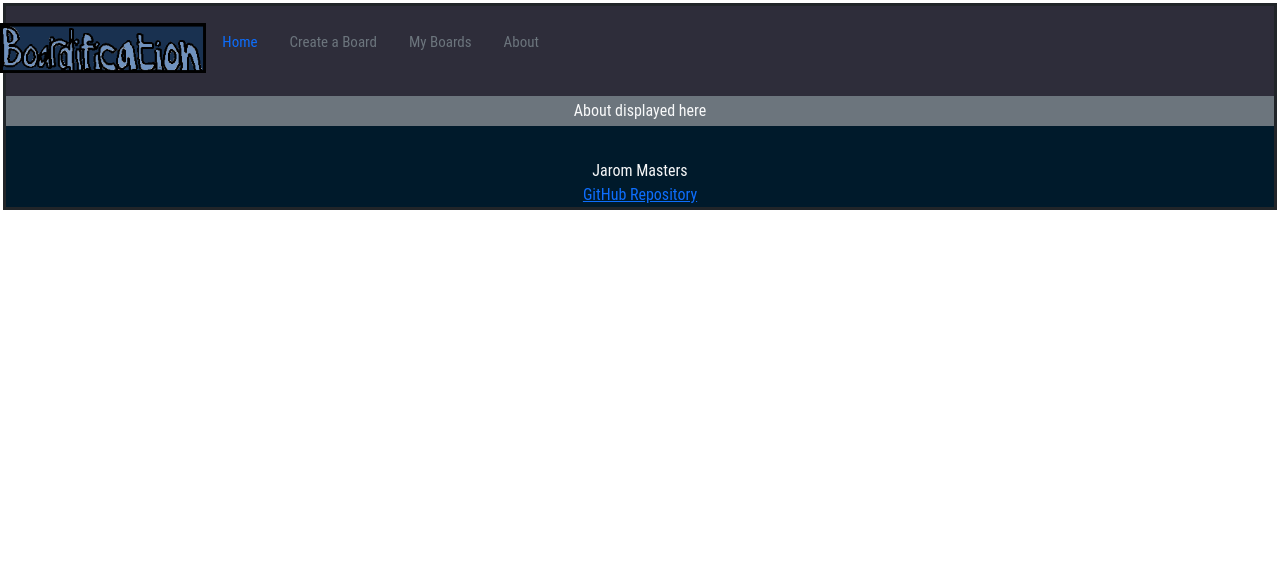
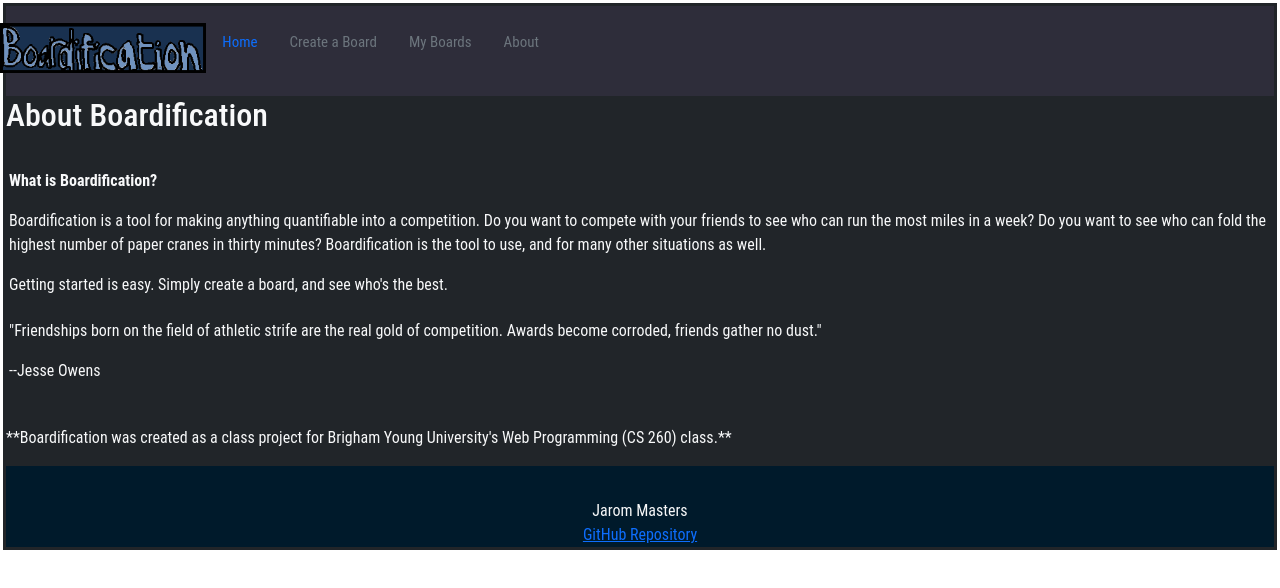
Before and after one commit to jarommasters-max/boardification, a React (Vite) app: page /about in a window 1280 px wide. Shown: the top 588 px of the page. Built offline with nearby package versions, Linux system fonts and the light colour scheme.

Commit message:
added about component

```diff
--- a/src/about/about.jsx
+++ b/src/about/about.jsx
@@ -2,8 +2,31 @@ import React from 'react';
 
 export function About() {
   return (
-    <main className="container-fluid bg-secondary text-center">
-      <div>About displayed here</div>
-    </main>
+    <main>
+        <h2>About Boardification</h2>
+        <br/>
+        <div id="explanation">
+        <p><b>What is Boardification?</b></p>
+        <p>
+            Boardification is a tool for making anything quantifiable into a competition.
+            Do you want to compete with your friends to see who can run the most miles in
+            a week? Do you want to see who can fold the highest number of paper cranes in
+            thirty minutes? Boardification is the tool to use, and for many other situations
+            as well.
+        </p>
+        <p id="admonition">
+            Getting started is easy. Simply create a board, and see who's the best.
+        </p>
+        </div>
+        <div id="quote">
+        <p>"Friendships born on the field of athletic strife are the real gold of competition. Awards become corroded, friends gather no dust."</p>
+        <p>--Jesse Owens</p>
+        </div>
+        <br/>
+        <p id="class_explanation">
+            **Boardification was created as a class project for Brigham Young University's
+            Web Programming (CS 260) class.**
+        </p>
+        </main>
   );
 }
```
